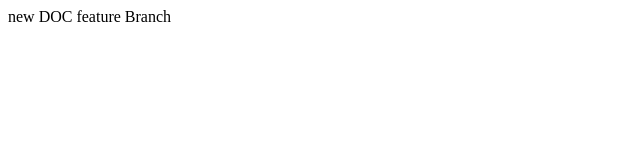
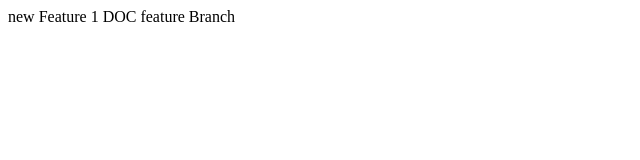
Before and after one commit to BDK57/Git_Course_2, a plain HTML site: page index.html in a window 1280 px wide. Shown: the whole page, without its empty margins (0-640 px from the left). Drawn offline with Linux system fonts and the light colour scheme.

Commit message:
nw File Added

```diff
--- a/index.html
+++ b/index.html
@@ -6,6 +6,6 @@
     <title>Document</title>
 </head>
 <body>
-    new DOC feature Branch
+    new Feature 1 DOC feature Branch
 </body>
 </html>
```
